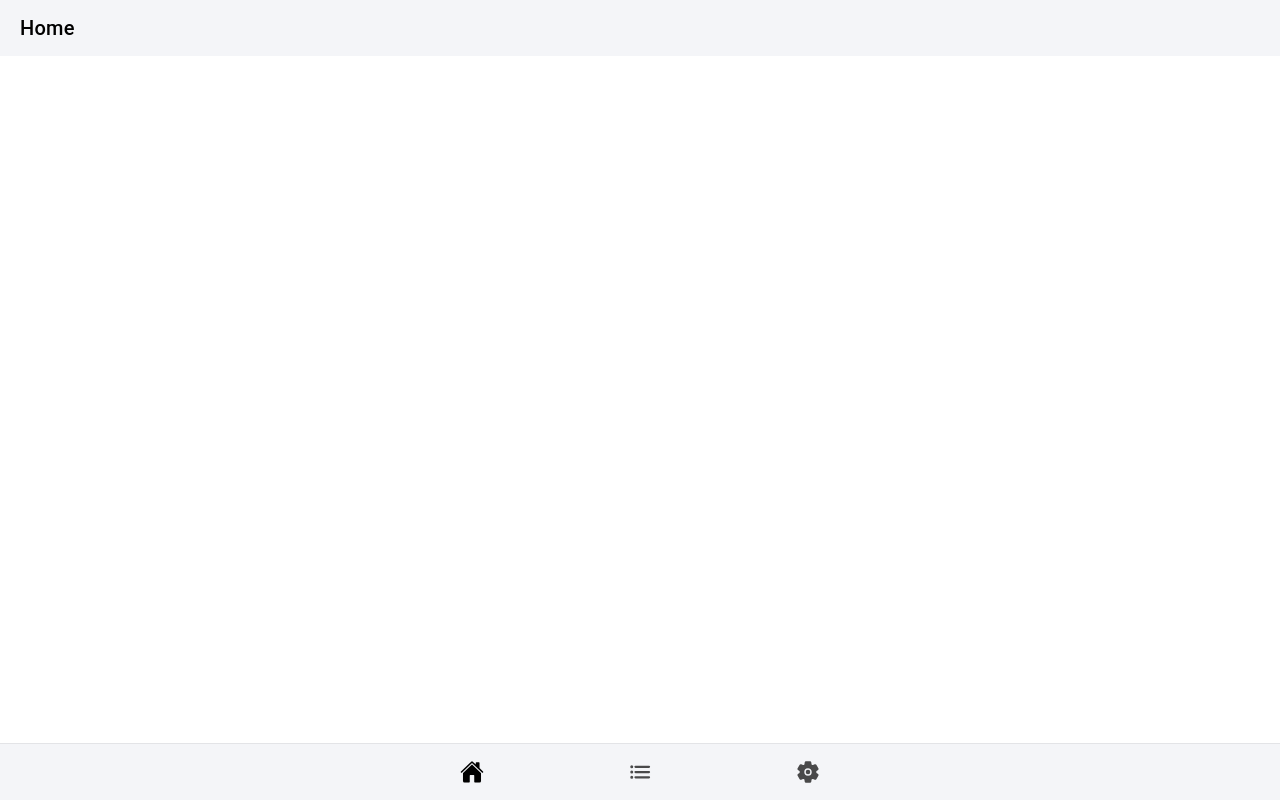
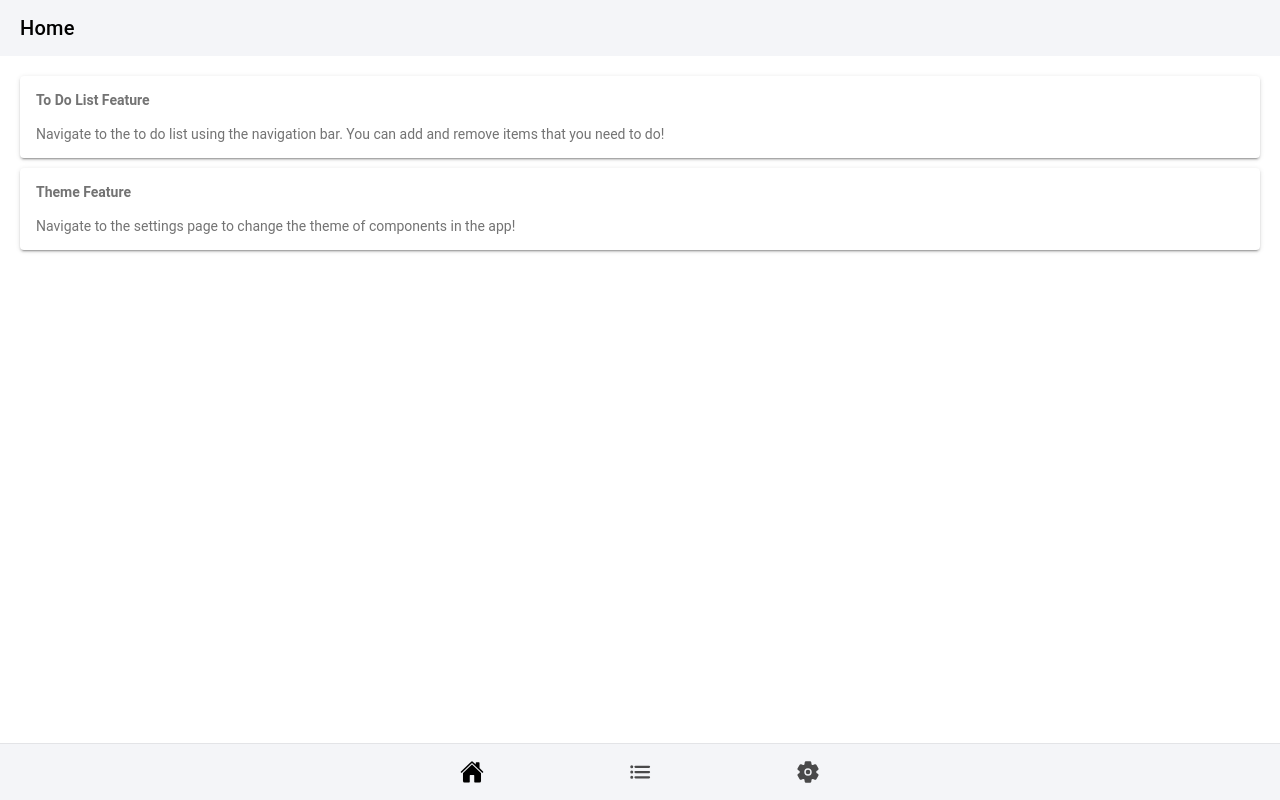
Before and after one commit to derrickmfirefly/ionic-react-playground, a React (Create React App) app: page /home in a window 1280 px wide. Built offline with nearby package versions, Linux system fonts and the light colour scheme.

Commit message:
added stuff

```diff
--- a/src/App.js
+++ b/src/App.js
@@ -14,6 +14,7 @@ import {
 } from '@ionic/react'
 import { IonReactRouter } from '@ionic/react-router';
 import { NavigationBar } from "./components/NavigationBar/NavigationBar";
+import { HomePage } from './pages/HomePage/HomePage'
 
 export default function App() {
 
--- a/src/components/NavigationBar/NavigationBar.js
+++ b/src/components/NavigationBar/NavigationBar.js
@@ -33,6 +33,9 @@ export const NavigationBar = () => {
         <IonTabs>
             {/* Define Routes for Pages */}
             <IonRouterOutlet>
+                <Route>
+                    <HomePage />
+                </Route>
                 <Route path="/home">
                     <HomePage />
                 </Route>
--- a/src/features/settings/Settings.js
+++ b/src/features/settings/Settings.js
@@ -24,14 +24,18 @@ export const Settings = () => {
     return (
         <div>
             <IonItem>
-                <IonLabel>Theme: {settings.theme}</IonLabel>
+                <IonLabel>Theme</IonLabel>
                 <IonSelect
                     interface="popover"
                     value={settings.theme}
                     onIonChange={(e) => dispatch(setTheme(e.detail.value))}
                 >
-                    <IonSelectOption>Dark</IonSelectOption>
-                    <IonSelectOption>Light</IonSelectOption>
+                    <IonSelectOption value="dark">Dark</IonSelectOption>
+                    <IonSelectOption value="medium">Medium</IonSelectOption>
+                    <IonSelectOption value="light">Light</IonSelectOption>
+                    <IonSelectOption value="primary">Primary</IonSelectOption>
+                    <IonSelectOption value="secondary">Secondary</IonSelectOption>
+
                 </IonSelect>
             </IonItem>
         </div>
--- a/src/features/settings/settingsSlice.js
+++ b/src/features/settings/settingsSlice.js
@@ -19,7 +19,7 @@ export const settingsSlice = createSlice({
     reducers: {
         // payload is boolean value
         setTheme: (state, { payload }) => {
-            state.theme = payload.toLowerCase();
+            state.theme = payload;
             saveSettingsToLocalStorage(state)
         },
     }
--- a/src/features/todo/TodoList.js
+++ b/src/features/todo/TodoList.js
@@ -26,6 +26,7 @@ export const TodoList = () => {
 
   const [newTaskTitle, setNewTaskTitle] = useState(null)
 
+  const theme = useSelector((state) => state.settings.theme); // pull our theme for styling
   const todos = useSelector((state) => state.todos.value); // pull our todos from redux store
   const todosCount = useSelector((state) => state.todos.count); // pull count of todos from redux store
   const dispatch = useDispatch();
@@ -53,7 +54,7 @@ export const TodoList = () => {
 
       <IonInput value={newTaskTitle} onIonChange={e => setNewTaskTitle(e.detail.value)} placeholder="New Task"></IonInput>
 
-      <IonButton expand="block" fill="outline" onClick={() => add()}>
+      <IonButton expand="block" color={theme} onClick={() => add()}>
         Add Todo
       </IonButton>
 
--- a/src/pages/HomePage/HomePage.js
+++ b/src/pages/HomePage/HomePage.js
@@ -8,6 +8,13 @@ import { useSelector } from 'react-redux'
 import {
     IonToolbar,
     IonTitle,
+    IonCard,
+    IonContent,
+    IonCardHeader,
+    IonGrid,
+    IonRow,
+    IonCol,
+    IonCardContent,
 } from '@ionic/react'
 
 export const HomePage = () => {
@@ -19,6 +26,32 @@ export const HomePage = () => {
             <IonToolbar color={theme}>
                 <IonTitle>Home</IonTitle>
             </IonToolbar>
+
+            <IonGrid>
+                <IonRow>
+                    <IonCol>
+                        <IonCard>
+                            <IonCardHeader>
+                                <strong>To Do List Feature</strong>
+                            </IonCardHeader>
+                            <IonCardContent>
+                                Navigate to the to do list using the navigation bar.
+                                You can add and remove items that you need to do!
+                            </IonCardContent>
+                        </IonCard>
+                        <IonCard>
+                            <IonCardHeader>
+                                <strong>Theme Feature</strong>
+                            </IonCardHeader>
+                            <IonCardContent>
+                                Navigate to the settings page to change the theme of
+                                components in the app!
+                            </IonCardContent>
+                        </IonCard>
+                    </IonCol>
+                </IonRow>
+            </IonGrid>
+
         </div>
     )
 }
```
